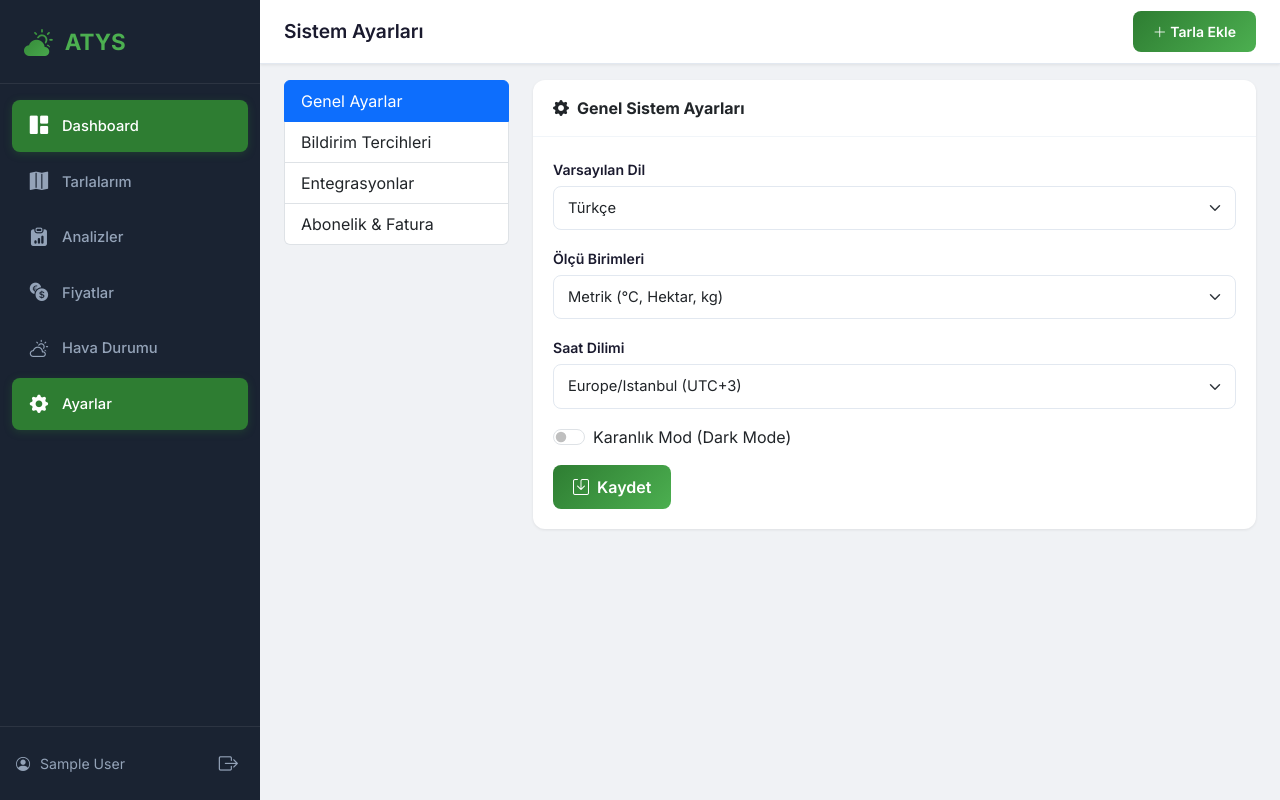
After one commit to eknchayru403-afk/akilli-tarim-sistemi, a Django app: page /settings/ in a window 1280 px wide. The commit adds this page. Run offline with Django 5.2, Linux system fonts and the light colour scheme; the visitor is signed in with stand-in values (Sample User, id 1); parts of the project's set-up code (start-up, migrations or seed data) failed here and were passed over; some libraries are stand-ins or nearby versions.

Commit message:
feat: Sistem ayarları arayüzü eklendi ve menü güncellendi

```diff
--- a/backend/apps/dashboard/urls.py
+++ b/backend/apps/dashboard/urls.py
@@ -10,4 +10,5 @@ urlpatterns = [
     path('', views.index, name='index'),
     path('realtime/', views.realtime_dashboard, name='realtime'),
     path('api/realtime-data/', views.api_realtime_data, name='api_realtime_data'),
+    path('settings/', views.settings_view, name='settings'),
 ]
--- a/backend/apps/dashboard/views.py
+++ b/backend/apps/dashboard/views.py
@@ -45,3 +45,8 @@ def api_realtime_data(request):
             'irrigation_status': random.choice([0, 1])
         })
     return JsonResponse({'status': 'success', 'data': data})
+
+@login_required
+def settings_view(request):
+    """Sistem ayarları sayfası (Wireframe)."""
+    return render(request, 'dashboard/settings.html')
--- a/backend/templates/base.html
+++ b/backend/templates/base.html
@@ -55,6 +55,12 @@
                 <a href="{% url 'weather:index' %}">
                     <i class="bi bi-cloud-sun"></i>
                     <span>Hava Durumu</span>
+                </a>
+            </li>
+            <li class="sidebar-item {% if request.resolver_match.url_name == 'settings' %}active{% endif %}">
+                <a href="{% url 'dashboard:settings' %}">
+                    <i class="bi bi-gear-fill"></i>
+                    <span>Ayarlar</span>
                 </a>
             </li>
         </ul>
--- /dev/null
+++ b/backend/templates/dashboard/settings.html
@@ -0,0 +1,132 @@
+{% extends 'base.html' %}
+{% load crispy_forms_tags %}
+
+{% block title %}Sistem Ayarları{% endblock %}
+{% block page_title %}Sistem Ayarları{% endblock %}
+
+{% block content %}
+<div class="row">
+    <div class="col-lg-3 mb-4">
+        <div class="list-group">
+            <a href="#general" class="list-group-item list-group-item-action active" data-bs-toggle="list">Genel Ayarlar</a>
+            <a href="#notifications" class="list-group-item list-group-item-action" data-bs-toggle="list">Bildirim Tercihleri</a>
+            <a href="#integrations" class="list-group-item list-group-item-action" data-bs-toggle="list">Entegrasyonlar</a>
+            <a href="#billing" class="list-group-item list-group-item-action" data-bs-toggle="list">Abonelik & Fatura</a>
+        </div>
+    </div>
+
+    <div class="col-lg-9">
+        <div class="tab-content">
+            <!-- Genel Ayarlar -->
+            <div class="tab-pane fade show active" id="general">
+                <div class="card">
+                    <div class="card-header fw-bold">
+                        <i class="bi bi-gear-fill me-2"></i>Genel Sistem Ayarları
+                    </div>
+                    <div class="card-body">
+                        <form>
+                            <div class="mb-3">
+                                <label class="form-label">Varsayılan Dil</label>
+                                <select class="form-select">
+                                    <option value="tr" selected>Türkçe</option>
+                                    <option value="en">English</option>
+                                </select>
+                            </div>
+                            <div class="mb-3">
+                                <label class="form-label">Ölçü Birimleri</label>
+                                <select class="form-select">
+                                    <option value="metric" selected>Metrik (°C, Hektar, kg)</option>
+                                    <option value="imperial">Emperyal (°F, Acre, lb)</option>
+                                </select>
+                            </div>
+                            <div class="mb-3">
+                                <label class="form-label">Saat Dilimi</label>
+                                <select class="form-select">
+                                    <option value="Europe/Istanbul" selected>Europe/Istanbul (UTC+3)</option>
+                                </select>
+                            </div>
+                            <div class="form-check form-switch mb-3">
+                                <input class="form-check-input" type="checkbox" id="darkModeSwitch">
+                                <label class="form-check-label" for="darkModeSwitch">Karanlık Mod (Dark Mode)</label>
+                            </div>
+                            <button type="button" class="btn btn-primary"><i class="bi bi-save me-1"></i> Kaydet</button>
+                        </form>
+                    </div>
+                </div>
+            </div>
+
+            <!-- Bildirimler -->
+            <div class="tab-pane fade" id="notifications">
+                <div class="card">
+                    <div class="card-header fw-bold">
+                        <i class="bi bi-bell-fill me-2"></i>Bildirim Tercihleri
+                    </div>
+                    <div class="card-body">
+                        <h6 class="fw-semibold">Uygulama İçi Bildirimler</h6>
+                        <div class="form-check form-switch mb-2">
+                            <input class="form-check-input" type="checkbox" id="notifAlerts" checked>
+                            <label class="form-check-label" for="notifAlerts">Kritik Sensör Uyarıları</label>
+                        </div>
+                        <div class="form-check form-switch mb-4">
+                            <input class="form-check-input" type="checkbox" id="notifWeather" checked>
+                            <label class="form-check-label" for="notifWeather">Aşırı Hava Olayları</label>
+                        </div>
+
+                        <h6 class="fw-semibold">E-Posta Bildirimleri</h6>
+                        <div class="form-check form-switch mb-2">
+                            <input class="form-check-input" type="checkbox" id="emailReports" checked>
+                            <label class="form-check-label" for="emailReports">Haftalık Analiz Raporları</label>
+                        </div>
+                        <div class="form-check form-switch mb-3">
+                            <input class="form-check-input" type="checkbox" id="emailMarketing">
+                            <label class="form-check-label" for="emailMarketing">Yenilikler ve Duyurular</label>
+                        </div>
+                        <button type="button" class="btn btn-primary"><i class="bi bi-save me-1"></i> Kaydet</button>
+                    </div>
+                </div>
+            </div>
+
+            <!-- Entegrasyonlar -->
+            <div class="tab-pane fade" id="integrations">
+                <div class="card">
+                    <div class="card-header fw-bold">
+                        <i class="bi bi-plug-fill me-2"></i>Donanım & API Entegrasyonları
+                    </div>
+                    <div class="card-body">
+                        <div class="d-flex justify-content-between align-items-center mb-3 p-3 border rounded">
+                            <div>
+                                <h6 class="mb-1"><i class="bi bi-router me-2 text-primary"></i>ATYS Sensör İstasyonu</h6>
+                                <p class="text-muted mb-0 small">Tarlanızdaki fiziksel sensör istasyonlarını bağlayın.</p>
+                            </div>
+                            <button class="btn btn-sm btn-outline-primary">Yapılandır</button>
+                        </div>
+                        <div class="d-flex justify-content-between align-items-center mb-3 p-3 border rounded">
+                            <div>
+                                <h6 class="mb-1"><i class="bi bi-cloud-drizzle me-2 text-info"></i>OpenWeatherMap API</h6>
+                                <p class="text-muted mb-0 small">Hassas meteoroloji verileri için kendi API anahtarınızı girin.</p>
+                            </div>
+                            <span class="badge bg-success">Bağlı</span>
+                        </div>
+                    </div>
+                </div>
+            </div>
+
+            <!-- Fatura -->
+            <div class="tab-pane fade" id="billing">
+                <div class="card">
+                    <div class="card-header fw-bold">
+                        <i class="bi bi-credit-card-2-front-fill me-2"></i>Abonelik & Fatura
+                    </div>
+                    <div class="card-body text-center py-5">
+                        <i class="bi bi-award text-warning" style="font-size: 3rem;"></i>
+                        <h5 class="mt-3">ATYS Pro Plan</h5>
+                        <p class="text-muted">Aktif (Yenilenme tarihi: 12.06.2026)</p>
+                        <button class="btn btn-outline-secondary">Planı Değiştir</button>
+                        <button class="btn btn-outline-danger">İptal Et</button>
+                    </div>
+                </div>
+            </div>
+        </div>
+    </div>
+</div>
+{% endblock %}
```
